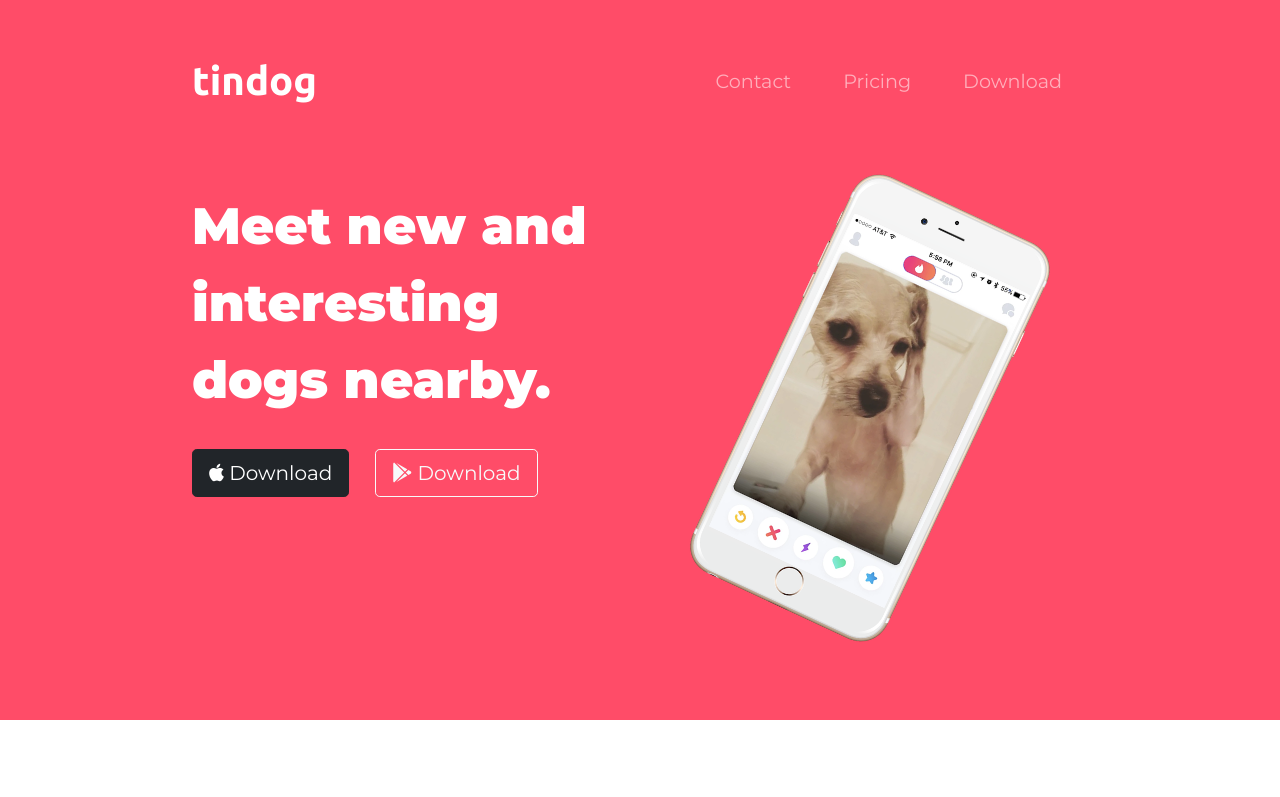
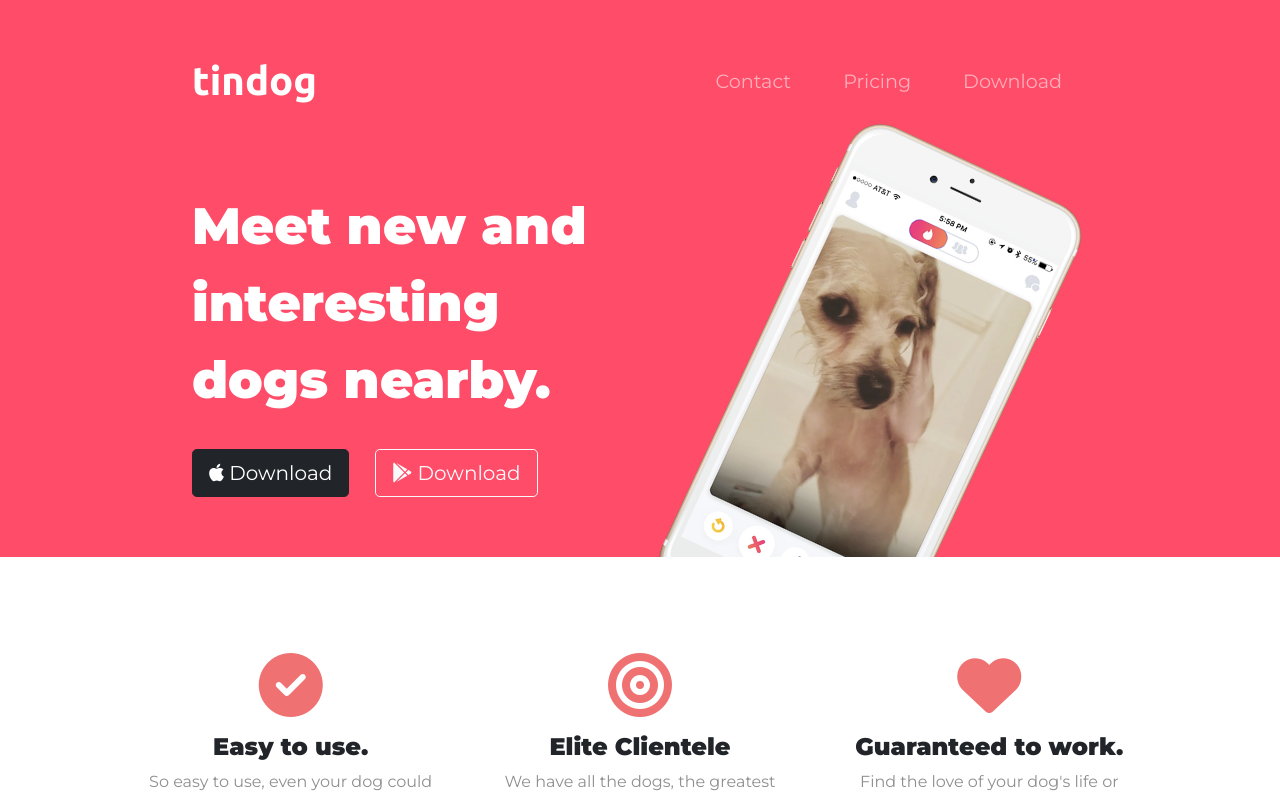
Before and after one commit to JoaoVSBraz/tindog, a plain HTML site: page index.html in a window 1280 px wide. Shown: the top 797 px of the page. Drawn offline with nearby package versions, Linux system fonts and the light colour scheme.

Commit message:
:lipstick: Update title and title image's position to use z-index

```diff
--- a/css/styles.css
+++ b/css/styles.css
@@ -35,9 +35,7 @@ body {
 
 #title {
     background-color: #ff4c68;
-    height: 90vh;
     color: white;
-    overflow: hidden;
 }
 
 h1 {
@@ -65,17 +63,21 @@ h2 {
 
 .dog img{
     transform: rotate(25deg);
-    width: 50%;
-
-    /* margin-top: 80px; */
+    width: 20%;
+    position: absolute;
+    z-index: 0;
+    margin-top: 90px;
 }
 
 /* FEATURES SECTION */
 
 #features {
+    background-color: white;
     padding: 5% 10%;
     font-size: 1rem;
     margin: 0 auto;
+    position: relative;
+    z-index: 1;
 }
 
 .feature {
```
